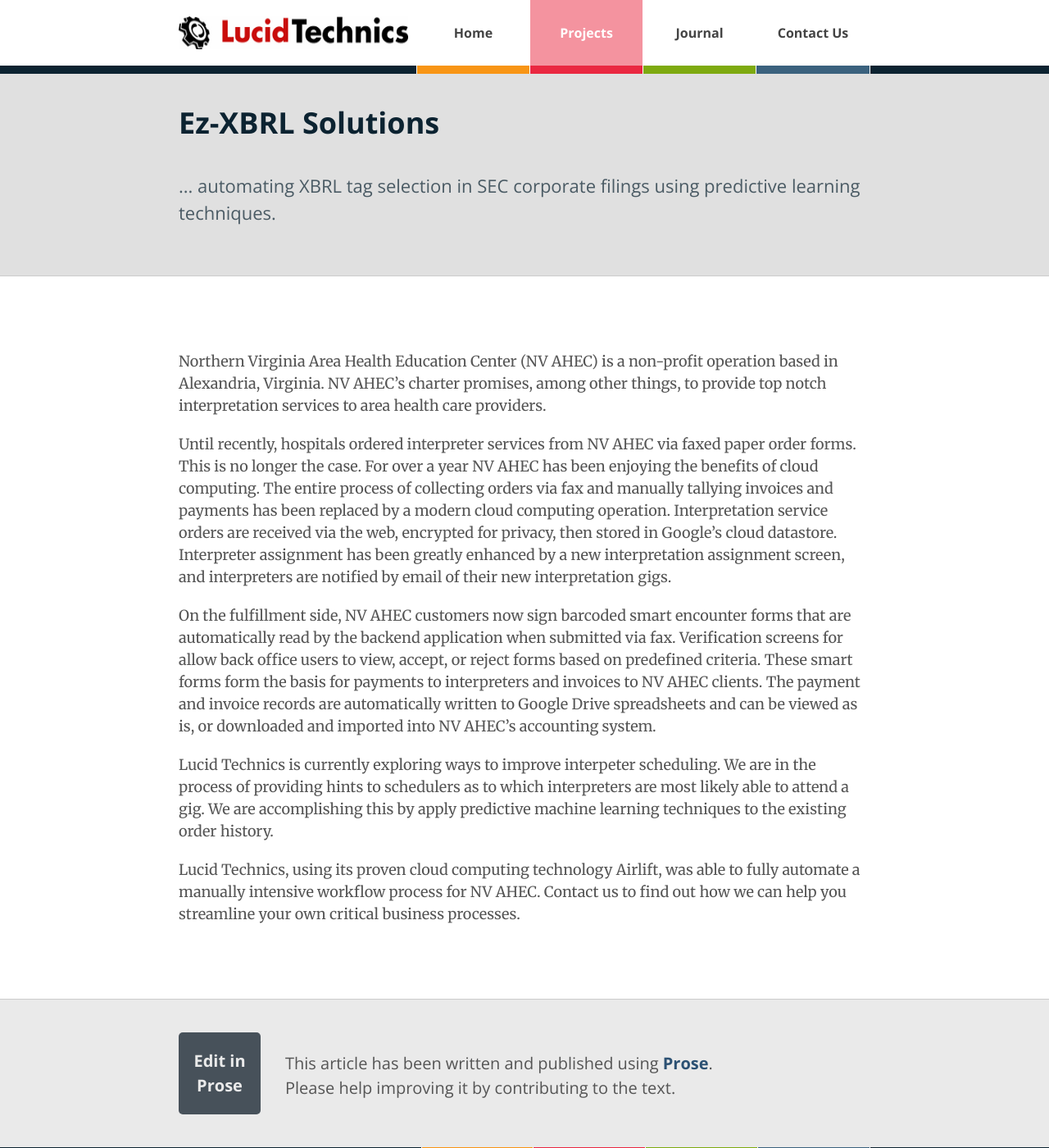
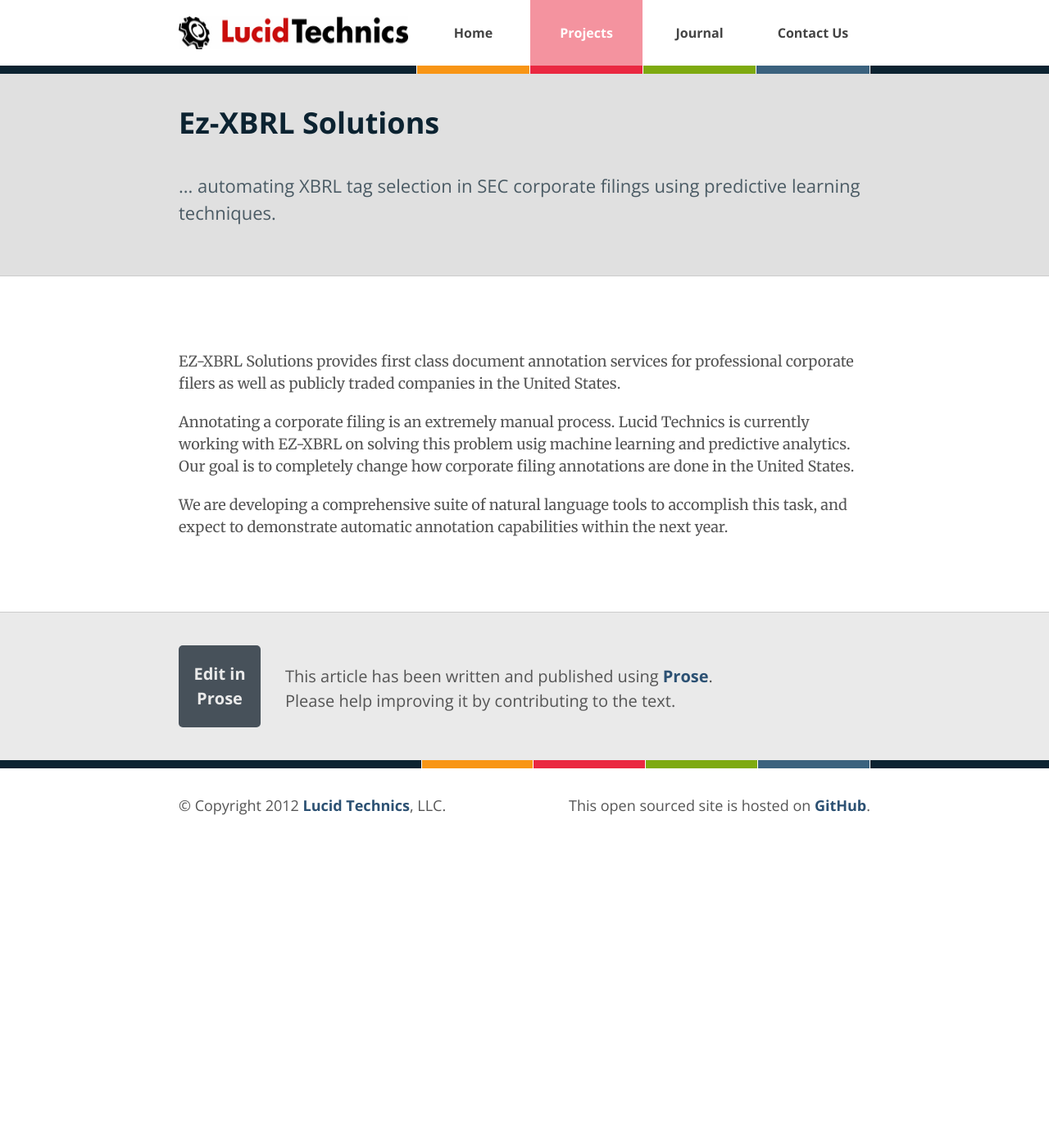
Before and after one commit to LucidTechnics/lucidtechnics.github.com, a Jekyll site: the page built from _posts/projects/0100-01-04-ezxbrl.md, in a window 1280 px wide and 1400 px high. Shown: the whole window at 82% size. Built offline with Jekyll 4.4.1, drawn with Linux system fonts in a browser that asks for light colours; nearby versions of some CDN libraries.

Commit message:
Updated _posts/projects/0100-01-04-ezxbrl.md

```diff
--- a/_posts/projects/0100-01-04-ezxbrl.md
+++ b/_posts/projects/0100-01-04-ezxbrl.md
@@ -12,12 +12,8 @@
 published: true
 ---
 
-Northern Virginia Area Health Education Center (NV AHEC) is a non-profit operation based in Alexandria, Virginia. NV AHEC's charter promises, among other things, to provide top notch interpretation services to area health care providers.
+EZ-XBRL Solutions provides first class document annotation services for professional corporate filers as well as publicly traded companies in the United States.
 
-Until recently, hospitals ordered interpreter services from NV AHEC via faxed paper order forms.  This is no longer the case.  For over a year NV AHEC has been enjoying the benefits of cloud computing.  The entire process of collecting orders via fax and manually tallying invoices and payments has been replaced by a modern cloud computing operation.  Interpretation service orders are received via the web, encrypted for privacy, then stored in Google's cloud datastore.  Interpreter assignment has been greatly enhanced by a new interpretation assignment screen, and interpreters are notified by email of their new interpretation gigs.
+Annotating a corporate filing is an extremely manual process.  Lucid Technics is currently working with EZ-XBRL on solving this problem usig machine learning and predictive analytics.  Our goal is to completely change how corporate filing annotations are done in the United States.
 
-On the fulfillment side, NV AHEC customers now sign barcoded smart encounter forms that are automatically read by the backend application when submitted via fax.  Verification screens for allow back office users to view, accept, or reject forms based on predefined criteria.  These smart forms form the basis for payments to interpreters and invoices to NV AHEC clients.  The payment and invoice records are automatically written to Google Drive spreadsheets and can be viewed as is, or downloaded and imported into NV AHEC's accounting system.
-
-Lucid Technics is currently exploring ways to improve interpeter scheduling.  We are in the process of providing hints to schedulers as to which interpreters are most likely able to attend a gig.  We are accomplishing this by apply predictive machine learning techniques to the existing order history.
-
-Lucid Technics, using its proven cloud computing technology Airlift, was able to fully automate a manually intensive workflow process for NV AHEC.  Contact us to find out how we can help you streamline your own critical business processes.
+We are developing a comprehensive suite of natural language tools to accomplish this task, and expect to demonstrate automatic annotation capabilities within the next year.
```
